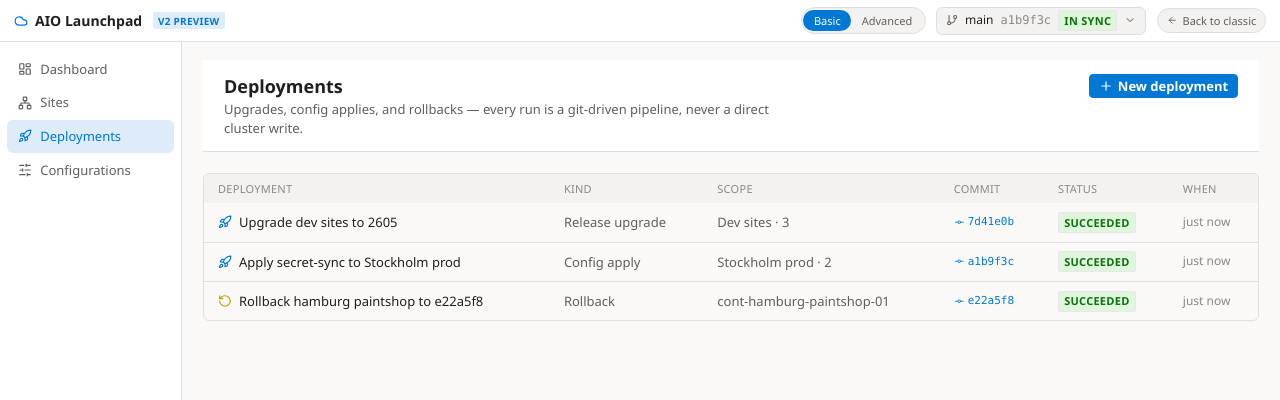
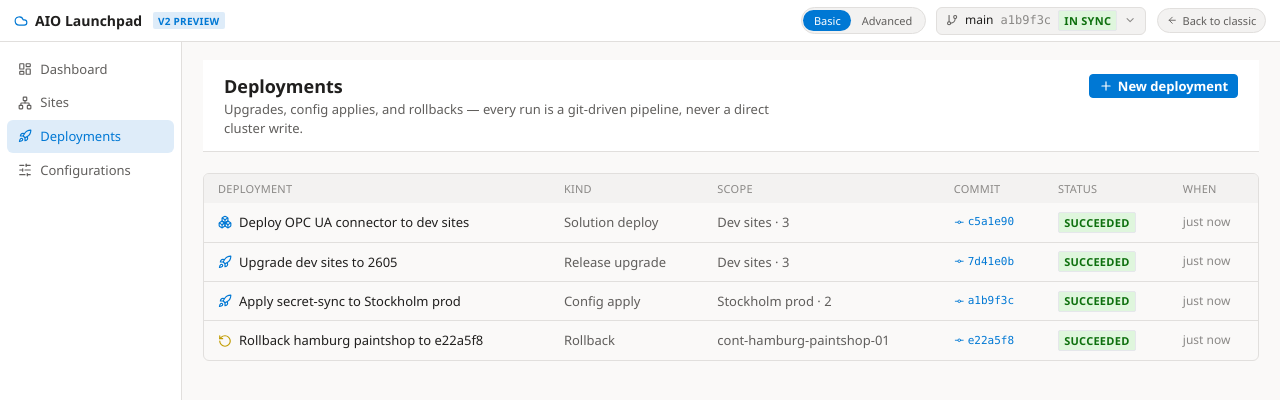
Before and after one commit to shkalavala/aio-launchpad, a Next.js app: page /v2/deployments in a window 1280 px wide. Shown: the top 400 px of the page. Built offline with nearby package versions, Linux system fonts and the light colour scheme.

Commit message:
v2: add Deploy solution action + make Basic/Advanced visible
Deployments: third 'Deploy solution' wizard action (solution-deploy kind, SOLUTIONS picker, additive preview chips, seeded recent row). Advanced now reveals cluster row on SiteCard and an Approval column on the deployments table.

```diff
--- a/components/v2/deployments/DeploymentsView.tsx
+++ b/components/v2/deployments/DeploymentsView.tsx
@@ -10,11 +10,13 @@ import {
   ShieldCheck,
   ArrowRight,
   Check,
+  Boxes,
 } from "lucide-react";
 import { PageHeader } from "@/components/v2/ui/PageHeader";
 import { useV2Fleet } from "@/lib/useV2Fleet";
 import { useV2Store } from "@/store/useV2Store";
 import { regionLabel } from "@/lib/v2/format";
+import { SOLUTIONS } from "@/lib/fixtures/solutions";
 import {
   COMMIT_HISTORY,
   KIND_META,
@@ -37,6 +39,7 @@ const RELEASES: AioReleaseId[] = ["2602", "2603", "2604", "2605", "2606"];
 export function DeploymentsView() {
   const [deployments, setDeployments] = useState<Deployment[]>(RECENT_DEPLOYMENTS);
   const [wizardOpen, setWizardOpen] = useState(false);
+  const advanced = useV2Store((s) => s.mode === "advanced");
 
   function onExecute(d: Deployment) {
     setDeployments((prev) => [d, ...prev]);
@@ -71,12 +74,13 @@ export function DeploymentsView() {
               <th className="px-4 py-2 font-medium">Scope</th>
               <th className="px-4 py-2 font-medium">Commit</th>
               <th className="px-4 py-2 font-medium">Status</th>
+              {advanced && <th className="px-4 py-2 font-medium">Approval</th>}
               <th className="px-4 py-2 font-medium">When</th>
             </tr>
           </thead>
           <tbody className="divide-y divide-border">
             {deployments.map((d) => (
-              <DeploymentRow key={d.id} d={d} />
+              <DeploymentRow key={d.id} d={d} advanced={advanced} />
             ))}
           </tbody>
         </table>
@@ -89,15 +93,18 @@ export function DeploymentsView() {
   );
 }
 
-function DeploymentRow({ d }: { d: Deployment }) {
+function DeploymentRow({ d, advanced }: { d: Deployment; advanced: boolean }) {
   const status = statusMeta(d.status);
   const isRollback = d.kind === "rollback";
+  const isSolution = d.kind === "solution-deploy";
   return (
     <tr className="hover:bg-bg-subtle/60">
       <td className="px-4 py-2.5">
         <div className="flex items-center gap-2">
           {isRollback ? (
             <RotateCcw className="h-4 w-4 text-warning" />
+          ) : isSolution ? (
+            <Boxes className="h-4 w-4 text-accent" />
           ) : (
             <Rocket className="h-4 w-4 text-accent" />
           )}
@@ -115,6 +122,14 @@ function DeploymentRow({ d }: { d: Deployment }) {
       <td className="px-4 py-2.5">
         <Badge tone={status.tone}>{status.label}</Badge>
       </td>
+      {advanced && (
+        <td className="px-4 py-2.5 text-[12px] text-fg-muted">
+          <span className="text-fg">{d.requestedBy}</span>
+          {d.approvedBy && (
+            <span className="text-fg-subtle"> → {d.approvedBy}</span>
+          )}
+        </td>
+      )}
       <td className="px-4 py-2.5 text-[12px] text-fg-subtle">{relTime(d.createdAt)}</td>
     </tr>
   );
@@ -135,9 +150,12 @@ function NewDeploymentWizard({
   const [kind, setKind] = useState<DeployKind>("release-upgrade");
   const [targetRelease, setTargetRelease] = useState<AioReleaseId>("2606");
   const [commitSha, setCommitSha] = useState(COMMIT_HISTORY[0].sha);
+  const [solutionId, setSolutionId] = useState(SOLUTIONS[0].id);
   const [selected, setSelected] = useState<Set<string>>(new Set());
   const [approver, setApprover] = useState("");
   const [approved, setApproved] = useState(false);
+
+  const solution = SOLUTIONS.find((s) => s.id === solutionId) ?? SOLUTIONS[0];
 
   function toggleSite(name: string) {
     setSelected((prev) => {
@@ -162,9 +180,12 @@ function NewDeploymentWizard({
         if (kind === "rollback") {
           return { siteName: s.site.name, before: s.runtime.resolvedRelease, after: `@${commitSha}` };
         }
+        if (kind === "solution-deploy") {
+          return { siteName: s.site.name, after: `+ ${solution.name}` };
+        }
         return { siteName: s.site.name };
       });
-  }, [fleet, selected, kind, targetRelease, commitSha]);
+  }, [fleet, selected, kind, targetRelease, commitSha, solution]);
 
   const approvalOk = mode === "basic" || (approved && approver.trim().length > 0);
   const canExecute = selected.size > 0 && approvalOk;
@@ -175,7 +196,9 @@ function NewDeploymentWizard({
         ? `Upgrade ${selected.size} site${selected.size === 1 ? "" : "s"} to ${targetRelease}`
         : kind === "rollback"
           ? `Rollback ${selected.size} site${selected.size === 1 ? "" : "s"} to ${commitSha}`
-          : `Apply config to ${selected.size} site${selected.size === 1 ? "" : "s"}`;
+          : kind === "solution-deploy"
+            ? `Deploy ${solution.name} to ${selected.size} site${selected.size === 1 ? "" : "s"}`
+            : `Apply config to ${selected.size} site${selected.size === 1 ? "" : "s"}`;
     onExecute({
       id: `dep-${shortId()}`,
       title,
@@ -212,6 +235,13 @@ function NewDeploymentWizard({
                 desc="Move sites to a newer AIO release."
               />
               <ActionCard
+                active={kind === "solution-deploy"}
+                onClick={() => setKind("solution-deploy")}
+                icon={<Boxes className="h-4 w-4" />}
+                title="Deploy solution"
+                desc="Roll out an AIO Solution onto sites."
+              />
+              <ActionCard
                 active={kind === "rollback"}
                 onClick={() => setKind("rollback")}
                 icon={<RotateCcw className="h-4 w-4" />}
@@ -235,6 +265,23 @@ function NewDeploymentWizard({
                   </option>
                 ))}
               </Select>
+            </WizStep>
+          ) : kind === "solution-deploy" ? (
+            <WizStep n={2} label="Choose a solution">
+              <Select
+                value={solutionId}
+                onChange={(e) => setSolutionId(e.target.value)}
+                className="w-full"
+              >
+                {SOLUTIONS.map((s) => (
+                  <option key={s.id} value={s.id}>
+                    {s.name} · {s.tag}
+                  </option>
+                ))}
+              </Select>
+              <p className="mt-1.5 text-[11px] text-fg-subtle">
+                {solution.tagline} Creates: {solution.creates.join(", ")}.
+              </p>
             </WizStep>
           ) : (
             <WizStep n={2} label="Roll back to commit">
@@ -287,13 +334,15 @@ function NewDeploymentWizard({
                     <span className="min-w-0 flex-1 truncate font-mono text-[11px] text-fg">
                       {c.siteName}
                     </span>
-                    {c.before !== undefined && (
+                    {c.before !== undefined ? (
                       <>
                         <span className="font-mono text-danger line-through">{c.before}</span>
                         <ArrowRight className="h-3 w-3 text-fg-subtle" />
                         <span className="font-mono text-success">{c.after}</span>
                       </>
-                    )}
+                    ) : c.after !== undefined ? (
+                      <span className="font-mono text-success">{c.after}</span>
+                    ) : null}
                   </div>
                 ))}
               </div>
--- a/components/v2/sites/SiteCard.tsx
+++ b/components/v2/sites/SiteCard.tsx
@@ -5,13 +5,16 @@ import { Server, Boxes, GitCompareArrows } from "lucide-react";
 import type { FleetSite } from "@/lib/types";
 import { Badge } from "@/components/ui/Badge";
 import { cn } from "@/lib/utils";
+import { useV2Store } from "@/store/useV2Store";
 import { healthMeta, envTone, clusterInfo, siteHasDrift } from "@/lib/v2/format";
 
 /**
  * A single site card: status, cluster info, and environment. Drift is shown as
  * a badge when the site diverges from git. Links to the site detail view.
+ * Cluster/Arc infrastructure detail only appears in Advanced mode.
  */
 export function SiteCard({ fs }: { fs: FleetSite }) {
+  const advanced = useV2Store((s) => s.mode === "advanced");
   const env = fs.runtime.environment;
   const health = healthMeta(fs.runtime.health);
   const cluster = clusterInfo(fs);
@@ -37,6 +40,7 @@ export function SiteCard({ fs }: { fs: FleetSite }) {
       </div>
 
       <div className="space-y-1 border-t border-border pt-2 text-[12px] text-fg-muted">
+        {advanced && (
           <div className="flex items-center gap-1.5">
             <Server className="h-3.5 w-3.5 text-fg-subtle" />
             <span>
@@ -44,6 +48,7 @@ export function SiteCard({ fs }: { fs: FleetSite }) {
               {cluster.version && <span className="ml-1 font-mono text-fg-subtle">{cluster.version}</span>}
             </span>
           </div>
+        )}
         <div className="flex items-center gap-1.5">
           <Boxes className="h-3.5 w-3.5 text-fg-subtle" />
           <span>
--- a/lib/v2/deployments.ts
+++ b/lib/v2/deployments.ts
@@ -1,6 +1,6 @@
 import type { Tone } from "@/lib/v2/format";
 
-export type DeployKind = "release-upgrade" | "config-apply" | "rollback";
+export type DeployKind = "release-upgrade" | "config-apply" | "rollback" | "solution-deploy";
 export type DeployStatus = "succeeded" | "in-progress" | "queued" | "failed";
 
 export interface DeploymentSiteChange {
@@ -27,6 +27,7 @@ export const KIND_META: Record<DeployKind, { label: string }> = {
   "release-upgrade": { label: "Release upgrade" },
   "config-apply": { label: "Config apply" },
   rollback: { label: "Rollback" },
+  "solution-deploy": { label: "Solution deploy" },
 };
 
 export function statusMeta(s: DeployStatus): { label: string; tone: Tone } {
@@ -59,6 +60,22 @@ export const COMMIT_HISTORY: CommitOption[] = [
 
 /** Recent deployment history seed. */
 export const RECENT_DEPLOYMENTS: Deployment[] = [
+  {
+    id: "dep-1043",
+    title: "Deploy OPC UA connector to dev sites",
+    kind: "solution-deploy",
+    status: "succeeded",
+    commitSha: "c5a1e90",
+    scopeLabel: "Dev sites · 3",
+    changes: [
+      { siteName: "stockholm-dev", after: "+ OPC UA connector" },
+      { siteName: "hamburg-dev", after: "+ OPC UA connector" },
+      { siteName: "gothenburg-dev", after: "+ OPC UA connector" },
+    ],
+    createdAt: "2026-06-09T13:40:00Z",
+    requestedBy: "Magnus B.",
+    approvedBy: "Priya N.",
+  },
   {
     id: "dep-1042",
     title: "Upgrade dev sites to 2605",
```
Lines whose indentation alone changed are shown as unchanged.
